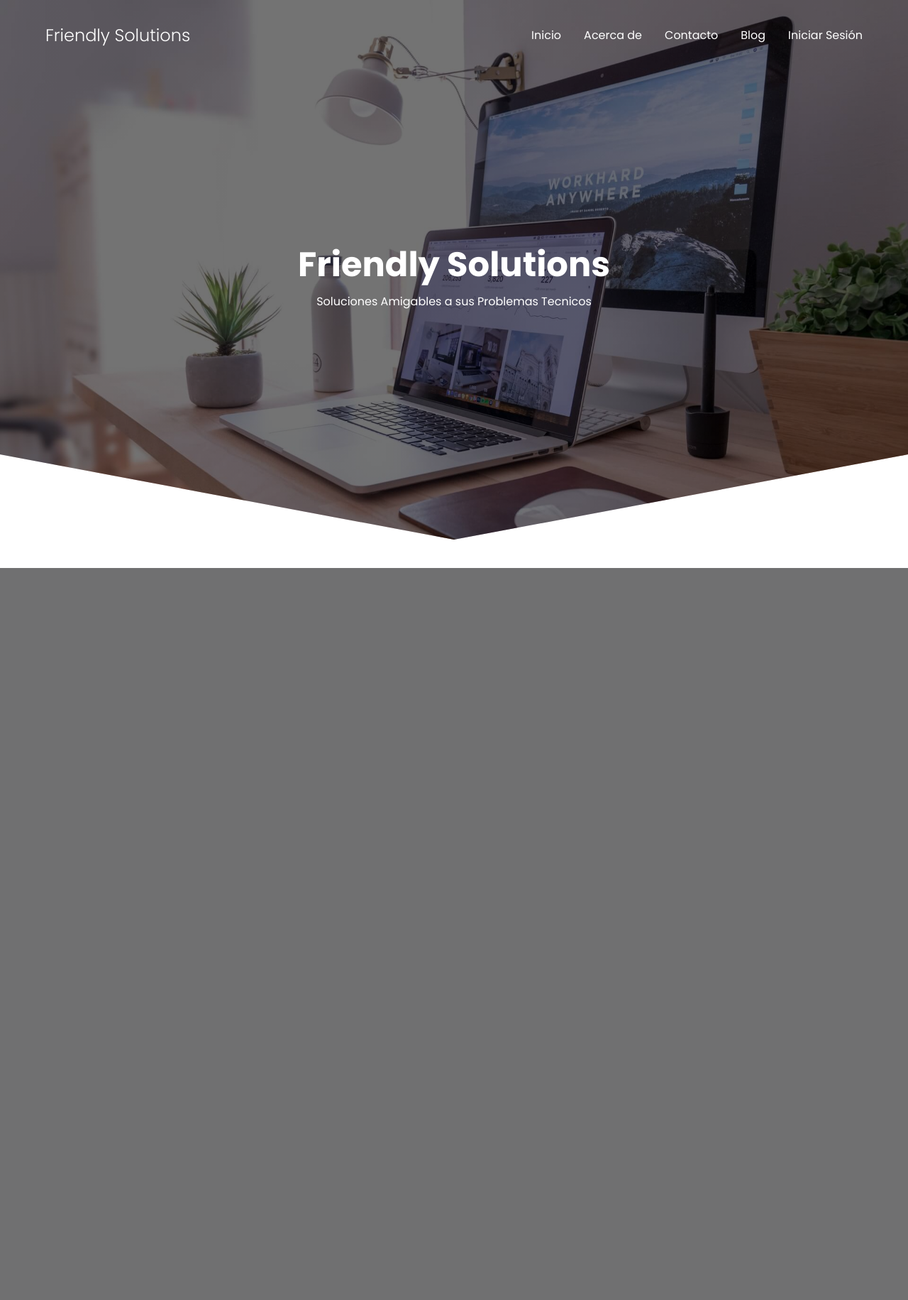
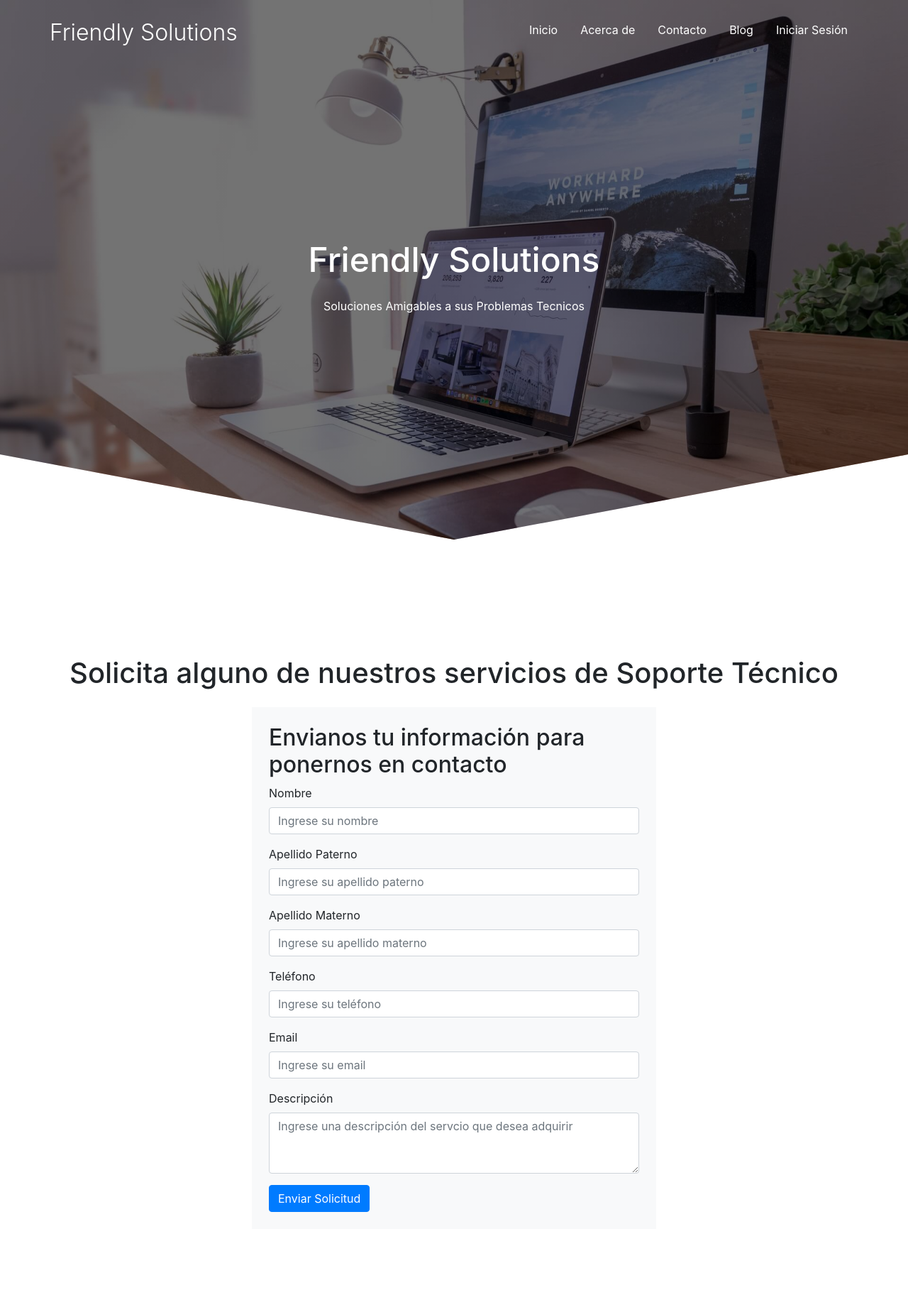
Before and after one commit to JorgeGodina00/ProyectoIntegradorWeb, a Flask app: page /servicio in a window 1280 px wide. Shown: the whole page at 71% size. Before the commit the page ends 800 px from the top, so only its background shows below. Run offline with Flask 3, Linux system fonts and the light colour scheme; some libraries are stand-ins or nearby versions.

Commit message:
Formulario de Servicios

```diff
--- a/templates/servicio.html
+++ b/templates/servicio.html
@@ -1,8 +1,58 @@
 {% extends 'template.html' %}
 
-{% block title %}{{index}}{% endblock %}
-
+{% block title %}
+    {{ index }}
+{% endblock %}
 
 {% block body %}
 
+<div class="container mt-4">
+    <center><h1>Solicita alguno de nuestros servicios de Soporte Técnico</h1></center>
+
+    <div class="row mt-4">
+        <div class="col-md-6 offset-md-3 bg-light p-4">
+            <h2 class="display-7">Envianos tu información para ponernos en contacto</h2>
+            <form action="/infoclientes" method="POST" id="solicitud-form">
+                <div class="form-group">
+                    <label for="nombre">Nombre</label>
+                    <input type="text" class="form-control" name="nametxt" placeholder="Ingrese su nombre">
+                </div>
+                <div class="form-group">
+                    <label for="apellido-paterno">Apellido Paterno</label>
+                    <input type="text" class="form-control" name="aptxt" placeholder="Ingrese su apellido paterno">
+                </div>
+                <div class="form-group">
+                    <label for="apellido-materno">Apellido Materno</label>
+                    <input type="text" class="form-control" name="amtxt" placeholder="Ingrese su apellido materno">
+                </div>
+                <div class="form-group">
+                    <label for="telefono">Teléfono</label>
+                    <input type="tel" class="form-control" name="teltxt" placeholder="Ingrese su teléfono">
+                </div>
+                <div class="form-group">
+                    <label for="email">Email</label>
+                    <input type="email" class="form-control" name="emailtxt" placeholder="Ingrese su email">
+                </div>
+                <div class="form-group">
+                    <label for="descripcion">Descripción</label>
+                    <textarea class="form-control" name="desctxt" rows="3" placeholder="Ingrese una descripción del servcio que desea adquirir"></textarea>
+                </div>
+
+                <button type="submit" class="btn btn-primary">
+                    <span class="bi bi-envelope"></span> Enviar Solicitud
+                </button>
+            </form>
+        </div>
+    </div>
+</div>
+
+<script>
+    document.getElementById('solicitud-form').addEventListener('submit', function(e) {
+        var confirmation = confirm('¿Estás seguro de que tus datos son correctos?');
+        if (!confirmation) {
+            e.preventDefault();
+        }
+    });
+</script>
+
 {% endblock %}
--- a/templates/template.html
+++ b/templates/template.html
@@ -7,6 +7,7 @@
     <link rel="icon" type="image/x-icon" href="{{ url_for('static', filename='images/solutions.png') }}">
     <link rel="stylesheet" href="{{ url_for('static', filename='css/styles.css') }}" />
     <link rel="stylesheet" href="{{ url_for('static', filename='css/normalize.css') }}">
+    <link rel="stylesheet" href="https://maxcdn.bootstrapcdn.com/bootstrap/4.5.2/css/bootstrap.min.css">
 </head>
 <body>
     <header class="hero">
```
